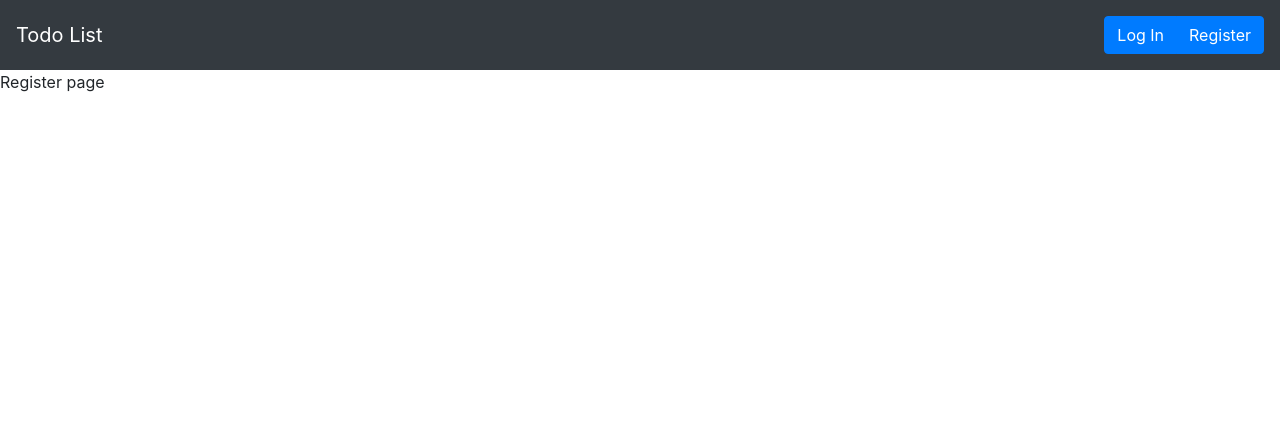
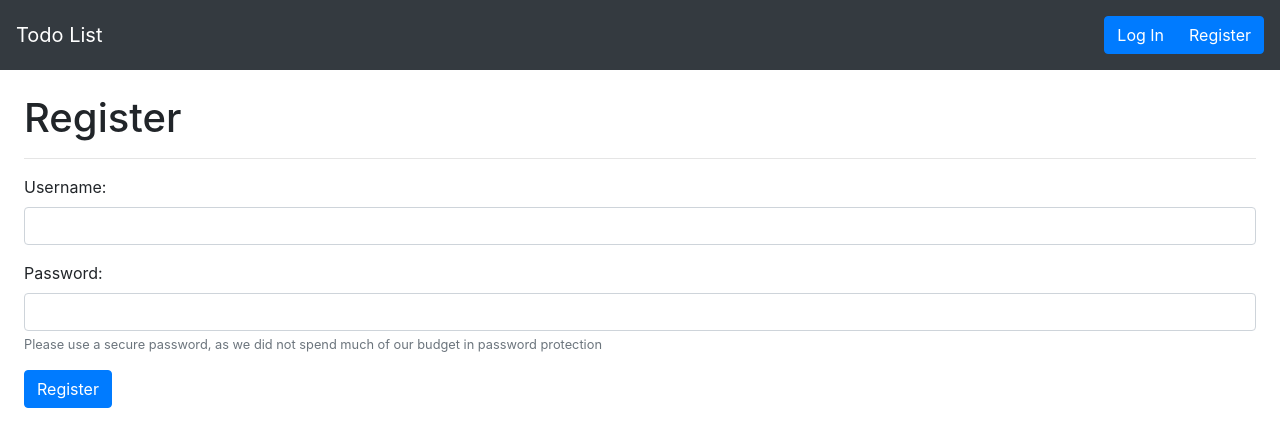
Before and after one commit to ElCholoGamer/todo-list-on-steroids, a React app: page /register in a window 1280 px wide. Shown: the top 446 px of the page. Built offline with nearby package versions, Linux system fonts and the light colour scheme; no server answers.

Commit message:
i think the frontend is finished

```diff
--- a/src/app/App.tsx
+++ b/src/app/App.tsx
@@ -2,13 +2,14 @@ import axios from 'axios';
 import React from 'react';
 import { Redirect, Route, Switch } from 'react-router-dom';
 import Header from './components/Header';
+import { User } from './utils';
 
 const Home = React.lazy(() => import('./pages/Home'));
 const Login = React.lazy(() => import('./pages/Login'));
 const Register = React.lazy(() => import('./pages/Register'));
 
 const App: React.FC = () => {
-	const [user, setUser] = React.useState(null);
+	const [user, setUser] = React.useState<User | null>(null);
 
 	React.useEffect(() => {
 		axios
@@ -21,7 +22,7 @@ const App: React.FC = () => {
 		<React.Suspense fallback={<h1>Loading...</h1>}>
 			<Header user={user} />
 			<Switch>
-				<Route exact path="/" component={Home} />
+				<Route exact path="/" children={<Home user={user} />} />
 				<Route exact path="/login" component={Login} />
 				<Route exact path="/register" component={Register} />
 
--- /dev/null
+++ b/src/app/components/FooterInput.tsx
@@ -0,0 +1,49 @@
+import React from 'react';
+import Button from 'react-bootstrap/Button';
+import Col from 'react-bootstrap/Col';
+import Form from 'react-bootstrap/Form';
+import Row from 'react-bootstrap/Row';
+
+interface Props {
+	addTodo(content: string): Promise<void>;
+}
+
+const FooterInput: React.FC<Props> = ({ addTodo }) => {
+	const [text, setText] = React.useState('');
+	const [disabled, setDisabled] = React.useState(false);
+
+	const handleChange = (e: React.ChangeEvent<HTMLInputElement>) =>
+		setText(e.target.value.trimStart());
+
+	const handleClick = () => {
+		if (!text) return;
+
+		setDisabled(true);
+		addTodo(text.trim()).finally(() => {
+			setDisabled(false);
+			setText('');
+		});
+	};
+
+	return (
+		<Form className="footer bg-secondary fixed-bottom p-2">
+			<Row>
+				<Col>
+					<Form.Control
+						value={text}
+						disabled={disabled}
+						onChange={handleChange}
+						placeholder="Add some text"
+					/>
+				</Col>
+				<Col>
+					<Button onClick={handleClick} disabled={disabled} variant="info">
+						{disabled ? 'Adding...' : 'Add new todo'}
+					</Button>
+				</Col>
+			</Row>
+		</Form>
+	);
+};
+
+export default FooterInput;
--- /dev/null
+++ b/src/app/components/TodoItem.tsx
@@ -0,0 +1,51 @@
+import React from 'react';
+import Button from 'react-bootstrap/Button';
+import Form from 'react-bootstrap/Form';
+
+interface Props {
+	content: string;
+	done: boolean;
+	id: string;
+	deleteTodo(id: string): Promise<void>;
+	changeDone(id: string, done: boolean): Promise<void>;
+}
+
+const TodoItem: React.FC<Props> = ({
+	content,
+	done,
+	changeDone,
+	deleteTodo,
+	id,
+}) => {
+	const handleChange = (e: React.ChangeEvent<HTMLInputElement>) => {
+		e.target.disabled = true;
+		changeDone(id, e.target.checked).finally(() => (e.target.disabled = false));
+	};
+
+	const handleClick = (e: React.MouseEvent<HTMLButtonElement, MouseEvent>) => {
+		e.currentTarget.disabled = true;
+		deleteTodo(id).finally(() => (e.currentTarget.disabled = false));
+	};
+
+	return (
+		<div className="my-3">
+			<Button
+				variant="danger"
+				onClick={handleClick}
+				className="rounded-circle py-0 px-2 mr-2">
+				&times;
+			</Button>
+			<Form.Check
+				checked={done}
+				inline
+				className="mr-2"
+				onChange={handleChange}
+			/>
+			<span style={{ textDecoration: done ? 'line-through' : 'none' }}>
+				{content}
+			</span>
+		</div>
+	);
+};
+
+export default TodoItem;
--- a/src/app/index.tsx
+++ b/src/app/index.tsx
@@ -5,10 +5,8 @@ import { BrowserRouter } from 'react-router-dom';
 import App from './App';
 
 render(
-	<React.StrictMode>
-		<BrowserRouter>
-			<App />
-		</BrowserRouter>
-	</React.StrictMode>,
+	<BrowserRouter>
+		<App />
+	</BrowserRouter>,
 	document.getElementById('root')
 );
--- a/src/app/pages/Home.tsx
+++ b/src/app/pages/Home.tsx
@@ -1,7 +1,83 @@
+import axios from 'axios';
 import React from 'react';
+import Form from 'react-bootstrap/Form';
+import FooterInput from '../components/FooterInput';
+import TodoItem from '../components/TodoItem';
+import { ITodoItem, User } from '../utils';
 
-const Home: React.FC = () => {
-	return <div>Home component</div>;
+interface Props {
+	user: User | null;
+}
+
+const Home: React.FC<Props> = ({ user }) => {
+	const [items, setItems] = React.useState<ITodoItem[] | null>(null);
+
+	React.useEffect(() => {
+		if (!user) return;
+
+		// Get Todo List from server
+		axios
+			.get('/user/todo')
+			.then(res => setItems(res.data.items))
+			.catch(console.error);
+	}, [user]);
+
+	// Post new Todo item
+	const addTodo = async (content: string) => {
+		await axios
+			.post('/user/todo', { content })
+			.then(res => setItems(res.data.items))
+			.catch(console.error);
+	};
+
+	// Delete a Todo item
+	const deleteTodo = async (id: string) => {
+		await axios
+			.delete(`/user/todo/${id}`)
+			.then(res => setItems(res.data.items))
+			.catch(console.error);
+	};
+
+	// Update the "done" property of a Todo item
+	const changeDone = async (id: string, done: boolean) => {
+		await axios
+			.put(`/user/todo/${id}`, { done })
+			.then(res => setItems(res.data.items))
+			.catch(console.error);
+	};
+
+	if (!user) {
+		return (
+			<div className="container text-center d-flex min-vh mt-5">
+				<h3 className="m-auto">Log in to access your Todo List!</h3>
+			</div>
+		);
+	}
+
+	return (
+		<div className="p-3">
+			<h1 className="text-center">Todo List</h1>
+			<hr />
+
+			<Form>
+				{!items ? (
+					<h3 className="text-center">Loading list...</h3>
+				) : (
+					items.map(item => (
+						<TodoItem
+							changeDone={changeDone}
+							deleteTodo={deleteTodo}
+							key={item._id}
+							id={item._id}
+							content={item.content}
+							done={item.done}
+						/>
+					))
+				)}
+			</Form>
+			<FooterInput addTodo={addTodo} />
+		</div>
+	);
 };
 
 export default Home;
--- a/src/app/pages/Login.tsx
+++ b/src/app/pages/Login.tsx
@@ -15,9 +15,9 @@ const Login: React.FC = () => {
 		// Check that all values aren't empty
 		if (Object.values(data).some(v => !v.trim())) return;
 
+		// Post data to login route
 		axios
-			.post('/login', stringify(data), {
-				// Post data to login route
+			.post('/auth/login', stringify(data), {
 				headers: { 'Content-Type': 'application/x-www-form-urlencoded' },
 			})
 			.then(() => (location.href = '/')) // Redirect to homepage after login
@@ -53,7 +53,8 @@ const Login: React.FC = () => {
 						type="password"
 					/>
 					<Form.Text className="text-muted">
-						We will never share your password with anyone.
+						We will never share your password with anyone. (Even though some
+						hacker could leak our database)
 					</Form.Text>
 				</Form.Group>
 
--- a/src/app/pages/Register.tsx
+++ b/src/app/pages/Register.tsx
@@ -1,7 +1,71 @@
+import axios from 'axios';
 import React from 'react';
+import Button from 'react-bootstrap/Button';
+import Form from 'react-bootstrap/Form';
+import { stringify } from '../utils';
 
 const Register: React.FC = () => {
-	return <div>Register page</div>;
+	const [data, setData] = React.useState({ username: '', password: '' });
+	const [message, setMessage] = React.useState('');
+
+	const handleChange = ({ target }: React.ChangeEvent<HTMLInputElement>) =>
+		setData({ ...data, [target.name]: target.value });
+
+	const handleClick = () => {
+		// Check that all values aren't empty
+		if (Object.values(data).some(v => !v.trim())) return;
+
+		// Post data to login route
+		axios
+			.post('/auth/register', stringify(data), {
+				headers: { 'Content-Type': 'application/x-www-form-urlencoded' },
+			})
+			.then(() => (location.href = '/')) // Redirect to homepage after login
+			.catch(err => {
+				if (err.response?.status === 401) {
+					setMessage('Username already exists');
+				} else {
+					console.error(err);
+				}
+			});
+	};
+
+	const { username, password } = data;
+	return (
+		<div className="p-4">
+			<h1>Register</h1>
+			<hr />
+
+			<Form>
+				<Form.Group>
+					<Form.Label>Username:</Form.Label>
+					<Form.Control
+						value={username}
+						onChange={handleChange}
+						name="username"
+						type="text"
+					/>
+				</Form.Group>
+
+				<Form.Group>
+					<Form.Label>Password:</Form.Label>
+					<Form.Control
+						value={password}
+						onChange={handleChange}
+						name="password"
+						type="password"
+					/>
+					<Form.Text className="text-muted">
+						Please use a secure password, as we did not spend much of our budget
+						in password protection
+					</Form.Text>
+				</Form.Group>
+
+				<Button onClick={handleClick}>Register</Button>
+			</Form>
+			<p className="text-danger mt-3">{message}</p>
+		</div>
+	);
 };
 
 export default Register;
--- a/src/app/utils.ts
+++ b/src/app/utils.ts
@@ -1,6 +1,11 @@
-export const stringify = (obj: any) =>
+export const stringify = (obj: any, encode = false) =>
 	Object.keys(obj)
-		.map(key => `${key}=${obj[key]}`)
+		.map(
+			key =>
+				`${encode ? encodeURIComponent(key) : key}=${
+					encode ? encodeURIComponent(obj[key]) : obj[key]
+				}`
+		)
 		.join('&');
 
 // Will probably add more to this in the future
@@ -8,3 +13,9 @@ export interface User {
 	_id: string;
 	username: string;
 }
+
+export interface ITodoItem {
+	_id: string;
+	content: string;
+	done: boolean;
+}
```
